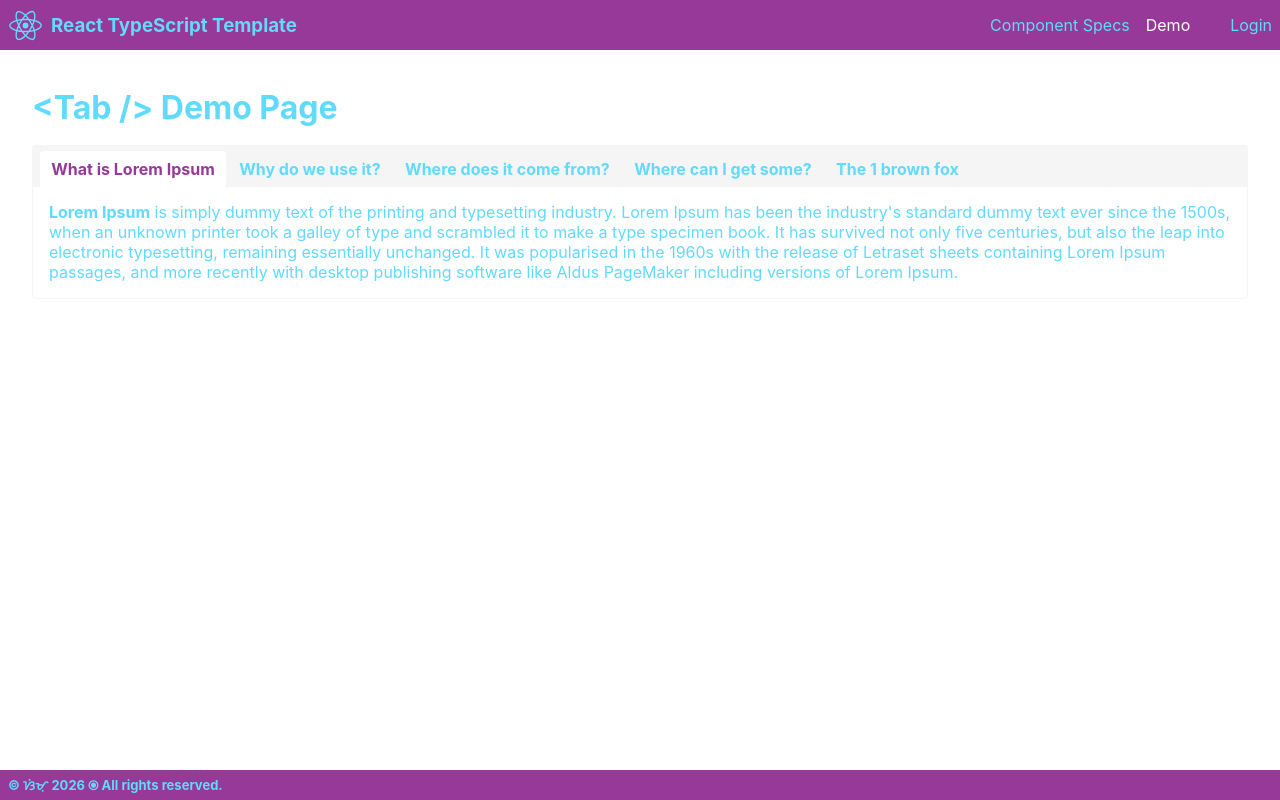
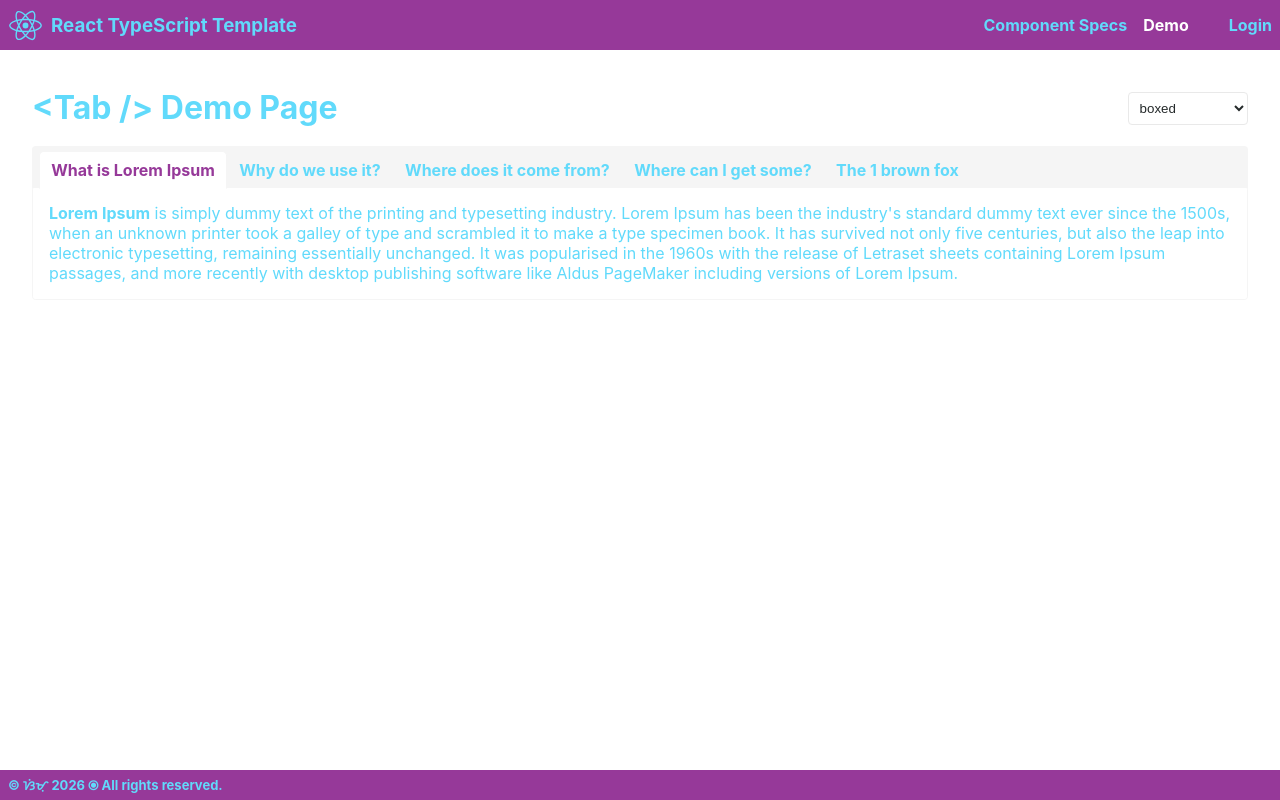
Before and after one commit to jaosimt/ts-app-template, a React (Create React App) app: page /demo/tabs in a window 1280 px wide. Built offline with nearby package versions, Linux system fonts and the light colour scheme.

Commit message:
* added Tab Component specs

```diff
--- a/src/components/pages/demo/tabs.tsx
+++ b/src/components/pages/demo/tabs.tsx
@@ -1,12 +1,11 @@
-import { FC } from 'react';
+import { FC, useState } from 'react';
 import '../../partials/tab/styles.scss';
 import Tabs, { TabItemType } from '../../partials/tab';
-
 
 const tabItems: TabItemType[] = [
     {
         name: 'What is Lorem Ipsum',
-        children: <>
+        content: <>
             <p><b>Lorem Ipsum</b> is simply dummy text of the printing and typesetting industry. Lorem Ipsum has been
                 the industry's standard dummy text ever since the 1500s, when an unknown printer took a galley of type
                 and scrambled it to make a type specimen book. It has survived not only five centuries, but also the
@@ -16,7 +15,7 @@ const tabItems: TabItemType[] = [
         </>
     }, {
         name: 'Why do we use it?',
-        children: <>
+        content: <>
             <p>It is a long established fact that a reader will be distracted by the readable content of a page when
                 looking at its layout. The point of using Lorem Ipsum is that it has a more-or-less normal distribution
                 of letters, as opposed to using 'Content here, content here', making it look like readable English. Many
@@ -26,7 +25,7 @@ const tabItems: TabItemType[] = [
         </>
     }, {
         name: 'Where does it come from?',
-        children: <>
+        content: <>
             <p>Contrary to popular belief, Lorem Ipsum is not simply random text. It has roots in a piece of classical
                 Latin literature from 45 BC, making it over 2000 years old. Richard McClintock, a Latin professor at
                 Hampden-Sydney College in Virginia, looked up one of the more obscure Latin words, consectetur, from a
@@ -41,7 +40,7 @@ const tabItems: TabItemType[] = [
         </>
     }, {
         name: 'Where can I get some?',
-        children: <>
+        content: <>
             <p>There are many variations of passages of Lorem Ipsum available, but the majority have suffered alteration
                 in some form, by injected humour, or randomised words which don't look even slightly believable. If you
                 are going to use a passage of Lorem Ipsum, you need to be sure there isn't anything embarrassing hidden
@@ -53,7 +52,7 @@ const tabItems: TabItemType[] = [
         </>
     }, {
         name: 'The 1 brown fox',
-        children: <>
+        content: <>
             <p><b>The quick brown fox jumps over the lazy dog</b> is a famous English pangram—a sentence containing every letter of the alphabet. Coined in the late 19th century (circa 1885), it is used worldwide for typing practice, keyboard testing, and font displays because it uses all 26 letters. </p>
             <p>Key details about this phrase:</p>
             <ul>
@@ -68,9 +67,23 @@ const tabItems: TabItemType[] = [
 ];
 
 const TabsDemo: FC = () => {
+    const [tabType, setTabType] = useState<any>(localStorage.getItem('selectedTab') || 'boxed');
+
     return <div data-component={'demo'} className={'width-100p'}>
-        <h1 className={'mt-0 display-flex justify-content-space-between line-height-1'}>{'<Tab />'} Demo Page</h1>
-        <Tabs data={tabItems} type={'boxed'} moveSelectedOnScroll={true} activeItemColor={'#963999'}/>
+        <h1 className={'mt-0 display-flex justify-content-space-between line-height-1'}>
+            <span>{'<Tab />'} Demo Page</span>
+            <select value={tabType} onChange={e => {
+                setTabType(e.currentTarget.value);
+                localStorage.setItem('selectedTab', e.target.value);
+            }} style={{ marginLeft: '10px' }}>
+                {['boxed', 'boxed-content', 'plain'].map((t) => (
+                    <option key={t} value={t}>
+                        {t}
+                    </option>
+                ))}
+            </select>
+        </h1>
+        <Tabs data={tabItems} type={tabType} moveSelectedOnScroll={true} activeItemColor={'#963999'}/>
     </div>
 };
 
--- a/src/components/partials/tab/index.tsx
+++ b/src/components/partials/tab/index.tsx
@@ -7,18 +7,20 @@ import ReactIcon from '../../partials';
 import './styles.scss';
 
 export interface TabItemProps extends HTMLAttributes<HTMLDivElement> {
+    activeItemColor?: CSSColors;
+    contentPadding?: CSSUnit;
     data: TabItemType[];
-    contentPadding?: number | `${number}${string}`;
+    minContentHeight?: CSSUnit;
+    moveSelectedOnScroll?: boolean;
     type?: 'boxed-content' | 'boxed' | 'plain';
-    moveSelectedOnScroll?: boolean;
-    activeItemColor?: CSSColors;
-    minContentHeight?: CSSUnit;
+    onTabChange?: Function,
+    activeTab?: string;
 }
 
 export type TabItemType = {
     id?: string;
     name: string;
-    children: ReactNode;
+    content: ReactNode;
 }
 
 type TabItemsPos = {
@@ -36,7 +38,9 @@ const Tabs: FC<TabItemProps> = (props) => {
         type = 'plain',
         moveSelectedOnScroll = false,
         activeItemColor = 'magenta',
-        minContentHeight
+        minContentHeight,
+        onTabChange,
+        activeTab
     } = props;
 
     const tabItemsWrapper = useRef<HTMLDivElement>(null);
@@ -46,7 +50,7 @@ const Tabs: FC<TabItemProps> = (props) => {
         left: false,
         right: false
     });
-    const [active, setActive] = useState(snakeCase(inStringNumberToWords(data[0].name), '-'));
+    const [selected, setSelected] = useState(activeTab || snakeCase(inStringNumberToWords(data[0].name), '-'));
     const [hoveredItem, setHoveredItem] = useState('');
 
     const getTabItemsPos = () => {
@@ -108,8 +112,11 @@ const Tabs: FC<TabItemProps> = (props) => {
             if (activeElementRight > wrapperRight) scrollRightHandler();
             else if (activeElementLeft < wrapperLeft) scrollLeftHandler();
         }
+
+        onTabChange && onTabChange(selected);
+
         // eslint-disable-next-line
-    }, [active]);
+    }, [selected]);
 
     const getNext = (direction: 'left' | 'right', tabItemsPos: number[]) => {
         const itemsWrapper = tabItemsWrapper.current as HTMLDivElement;
@@ -144,7 +151,7 @@ const Tabs: FC<TabItemProps> = (props) => {
 
                 if (nIndex <= data.length && activeElementLeft > wrapperLeft) {
                     const nextTabItem = snakeCase(inStringNumberToWords(data[nIndex].name), '-');
-                    setActive(nextTabItem);
+                    setSelected(nextTabItem);
                 }
             }
 
@@ -176,7 +183,7 @@ const Tabs: FC<TabItemProps> = (props) => {
 
                 if (nIndex <= data.length && activeElementRight < wrapperRight) {
                     const nextTabItem = snakeCase(inStringNumberToWords(data[nIndex].name), '-');
-                    setActive(nextTabItem);
+                    setSelected(nextTabItem);
                 }
             }
 
@@ -192,7 +199,7 @@ const Tabs: FC<TabItemProps> = (props) => {
     const tabItemClickHandler = (e: any) => {
         const {dataset: {name}} = e.currentTarget;
         localStorage.setItem('checkVisibility', 'true');
-        setActive(name);
+        setSelected(name);
     };
 
     function updateTabOverflow() {
@@ -217,7 +224,7 @@ const Tabs: FC<TabItemProps> = (props) => {
                 {
                     data.map((t, i) => {
                         const itemName = t.id || snakeCase(inStringNumberToWords(t.name), '-');
-                        const isActive = active === itemName;
+                        const isActive = selected === itemName;
 
                         return <div
                             key={`tab-item-${itemName}`}
@@ -248,8 +255,8 @@ const Tabs: FC<TabItemProps> = (props) => {
                         padding: parseCSSUnit(String(contentPadding)),
                         minHeight: parseCSSUnit(String(minContentHeight))
                     }}
-                    className={classNames('tab-content', active === itemName && 'active')}>
-                    {t.children}
+                    className={classNames('tab-content', selected === itemName && 'active')}>
+                    {t.content}
                 </div>;
             })
         }
--- a/src/components/partials/tab/styles.scss
+++ b/src/components/partials/tab/styles.scss
@@ -118,6 +118,7 @@ $activeTabItemColor    : magenta;
     border-radius    : $tabBorderRadius;
     margin-top       : -2px;
     transition       : all 300ms ease-in-out;
+    position         : relative;
 
     &:not(.active) { display : none; }
 
--- /dev/null
+++ b/src/constants/specs/tab.tsx
@@ -0,0 +1,100 @@
+import { FC } from 'react';
+import { Link } from 'react-router';
+import { Prism as SyntaxHighlighter } from 'react-syntax-highlighter';
+import {
+    propsList,
+    PropsListProps,
+    SelectedThemeProps,
+    themes
+} from '../../components/pages/home';
+import Box from '../../components/partials/box';
+import { CssColors } from '../../utils/ext';
+
+const code = `const tabItems: TabItemType[] = [
+    {
+        name: 'Tab 1',
+        content: <h1>Tab One Content</h1>
+    }, {
+        name: 'Tab 2',
+        content: <h1>Tab Two Content</h1>
+    }, {
+        name: 'Tab 3',
+        content: <h1>Tab Three Content</h1>
+    }
+];
+
+return <>
+    <Tabs data={tabItems}/>
+</>`;
+
+const tabData: PropsListProps[] = [
+    {
+        name: 'data',
+        types: 'TabItemType[]',
+        values: '',
+        description: ['Sets the active tab item']
+    }, {
+        name: 'activeItemColor',
+        types: 'string',
+        values: CssColors,
+        description: ['Sets the color of the active tab item']
+    }, {
+        name: 'contentPadding',
+        // eslint-disable-next-line
+        types: 'number|`${number}${string}`',
+        values: `e.g. 7|'7px'`,
+        description: ['Sets the padding of the tab content']
+    }, {
+        name: 'minContentHeight',
+        // eslint-disable-next-line
+        types: 'number|`${number}${string}`',
+        values: `e.g. 7|'7px'`,
+        description: ['Sets a minimum height for the tab content']
+    }, {
+        name: 'moveSelectedOnScroll',
+        types: 'boolean',
+        values: '',
+        description: ['Changes active tab selection following the left/right tab item nav click.', 'Only if tab items are longer than the actual tab\'s width and tab items are scrolled off view!']
+    }, {
+        name: 'type',
+        types: 'string',
+        values: 'boxed-content|boxed|plain',
+        description: [
+            'Sets the type of the tab to be rendered.',
+            <>
+                <ul className={'m-0'}>
+                    <li><i>boxed</i> - Renders Tab with border and background colored tab items.</li>
+                    <li><i>boxed-content</i> - Bordered content area extending to the active tab item.</li>
+                    <li><i>plain</i> - No borders. Only a horizontal line separating tab items and content.</li>
+                </ul>
+                <Link to={{ pathname: "/demo/tabs"}}>See Demo!</Link>
+            </>
+        ]
+    }
+];
+
+export const TabSpecs: FC<SelectedThemeProps> = ({selectedTheme}) => {
+    return <>
+        <Box
+            border={false}
+            tight={true}
+            label={'tsx'}
+            labelSize={'large'}
+            labelPosition={'top-right'}
+            backgroundColor={'transparent'}
+            labelColor={'magenta'}
+        >
+            <SyntaxHighlighter
+                codeTagProps={{style: {margin: 0, background: 'transparent', paddingTop: 0, paddingBottom: 0}}}
+                showLineNumbers={true}
+                language="tsx"
+                customStyle={{padding: '0.5rem', margin: 0}}
+                style={themes[selectedTheme]}
+            >
+                {code}
+            </SyntaxHighlighter>
+        </Box>
+        <h3 className={'properties color-gray display-flex justify-content-space-between align-items-center'}>Properties</h3>
+        {propsList(tabData)}
+    </>;
+};
--- a/src/styles/tags.scss
+++ b/src/styles/tags.scss
@@ -69,4 +69,4 @@ ul {
 }
 
 a,
-link { color : $textColor; text-decoration : none; cursor : pointer; }
+link { color : $textColor; text-decoration : none; cursor : pointer; font-weight : 700; }
```
